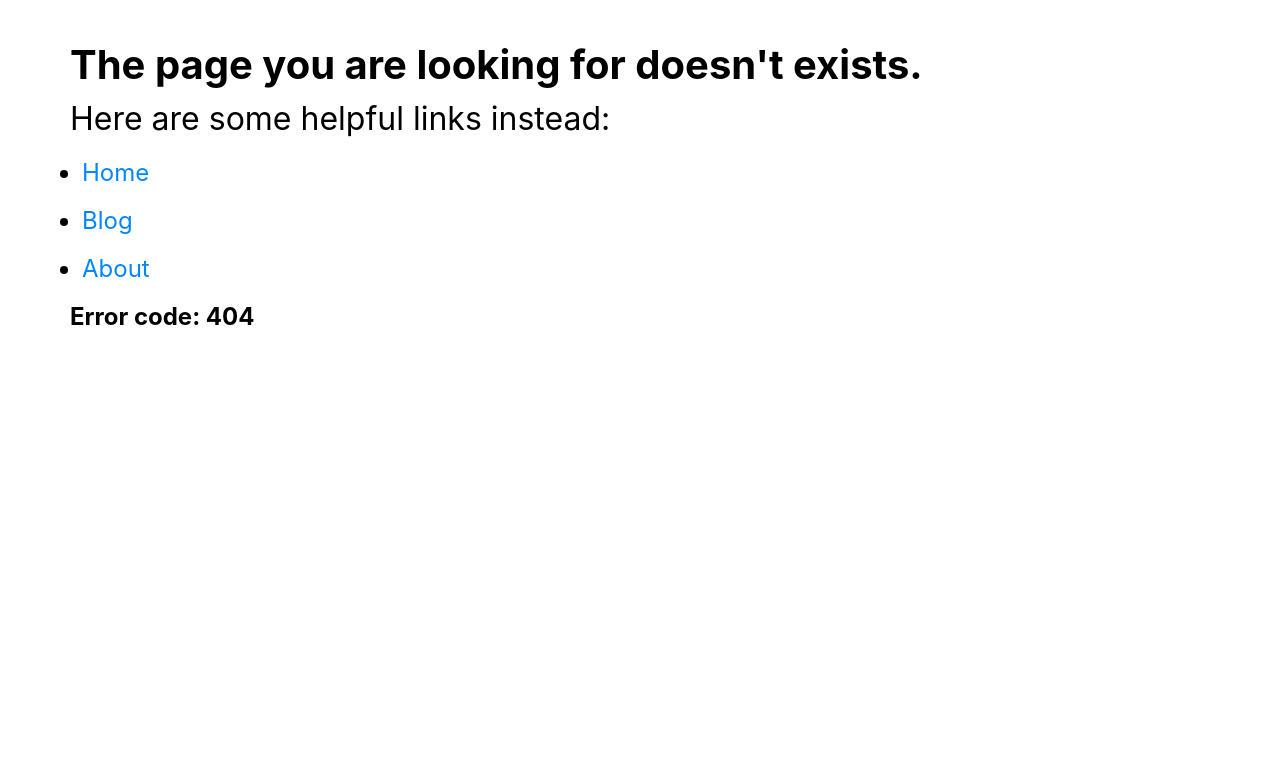
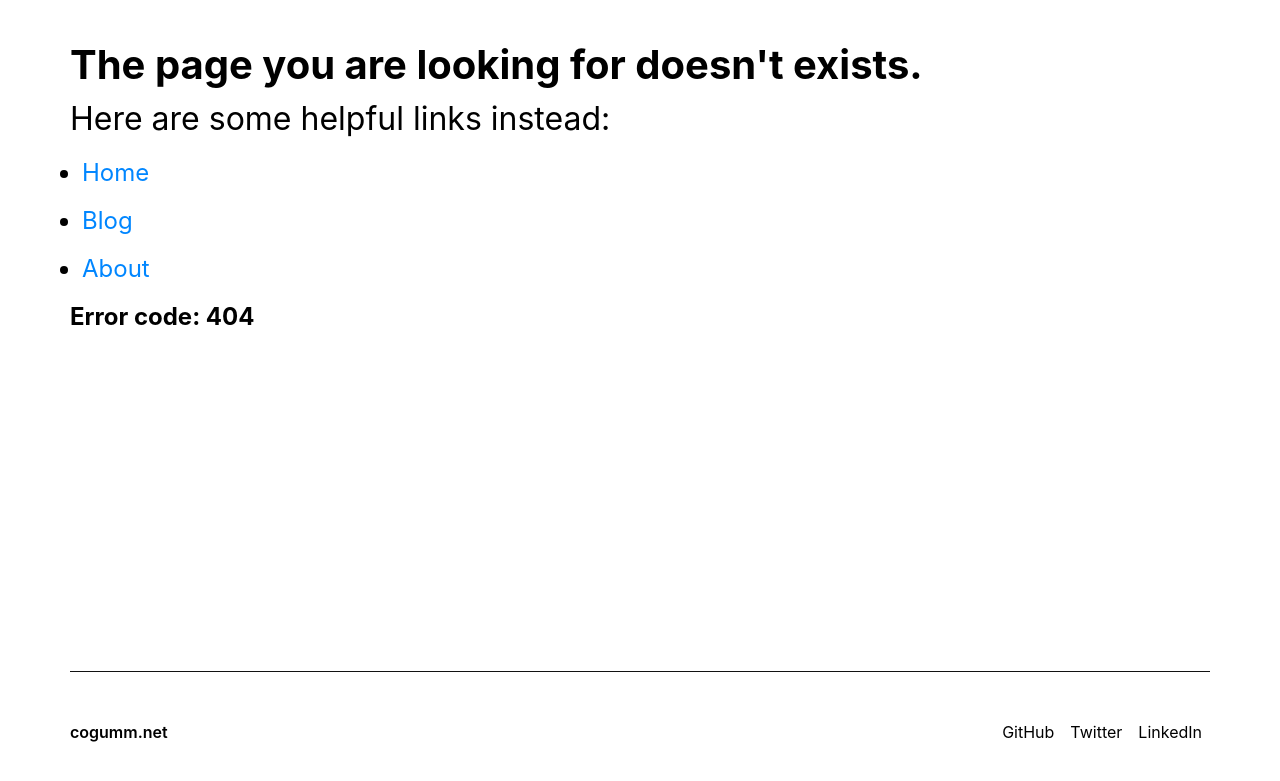
Before and after one commit to cogumm/cogumm.net, a Next.js app in the folder 2021/: page /404 in a window 1280 px wide. Before the commit this address had no page. Shown: the part 221-1002 px from the top of the page. Before the commit the page ends 892 px from the top, so only its background shows below. Built offline with nearby package versions, Linux system fonts and the light colour scheme.

Commit message:
:sparkles: Footer components

```diff
--- /dev/null
+++ b/2021/src/components/shared/Layout/Footer/index.tsx
@@ -0,0 +1,51 @@
+import React from "react";
+import Link from "next/link";
+
+import Wrapper from "../../Wrapper";
+
+import { Foot } from "./styles";
+
+export default function Footer(): JSX.Element {
+    return (
+        <footer>
+            <Wrapper>
+                <Foot>
+                    <strong>
+                        <Link href="/">
+                            <a>cogumm.net</a>
+                        </Link>
+                    </strong>
+                    <ul>
+                        <li>
+                            <a
+                                href="https://github.com/cogumm"
+                                rel="noopener noreferrer"
+                                target="_blank"
+                            >
+                                GitHub
+                            </a>
+                        </li>
+                        <li>
+                            <a
+                                href="https://twitter.com/cogumm"
+                                rel="noopener noreferrer"
+                                target="_blank"
+                            >
+                                Twitter
+                            </a>
+                        </li>
+                        <li>
+                            <a
+                                href="https://linkedin.com/in/cogumm"
+                                rel="noopener noreferrer"
+                                target="_blank"
+                            >
+                                LinkedIn
+                            </a>
+                        </li>
+                    </ul>
+                </Foot>
+            </Wrapper>
+        </footer>
+    );
+}
--- /dev/null
+++ b/2021/src/components/shared/Layout/Footer/styles.ts
@@ -0,0 +1,30 @@
+import styled from "styled-components";
+
+export const Foot = styled.div`
+    display: flex;
+    align-items: center;
+    justify-content: space-between;
+    padding: 2.5rem 0;
+    border-top: 1px solid ${({ theme }) => theme.bg.backgroundSurface};
+
+    a {
+        color: ${({ theme }) => theme.text.text};
+        text-decoration: none;
+        transition: opacity 0.1s ease-out;
+    }
+
+    a:hover {
+        opacity: 0.75;
+    }
+
+    ul {
+        list-style-type: none;
+        padding: 0;
+        margin: 0;
+        display: flex;
+    }
+
+    @media (max-width: 400px) {
+        flex-direction: column;
+    }
+`;
--- a/2021/src/components/shared/Layout/index.tsx
+++ b/2021/src/components/shared/Layout/index.tsx
@@ -2,12 +2,14 @@ import React from "react";
 
 import Theme from "~/components/theme";
 import NavigationMenu from "./NavigationMenu";
+import Footer from "./Footer";
 
 export default function Layout({ children }) {
     return (
         <Theme>
             <NavigationMenu />
             {children}
+            <Footer />
         </Theme>
     );
 }
```
